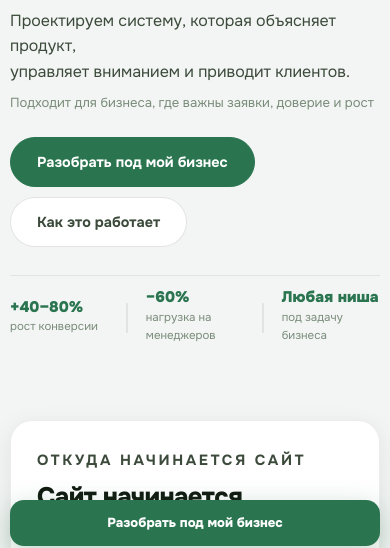
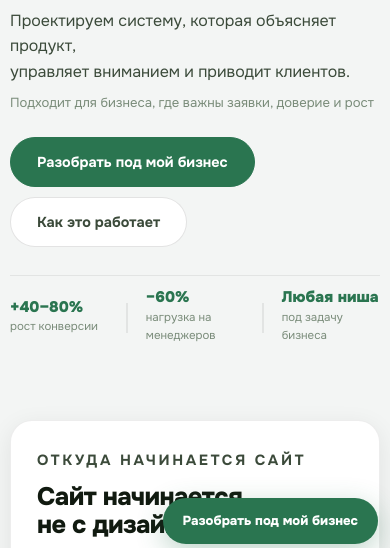
Before and after one commit to genfreemix/krayur-travel-demo, a website built with Vite: page index.html in a window 390 px wide. Shown: the part 288-836 px from the top of the page. Built offline with nearby package versions, Linux system fonts and the light colour scheme.

Commit message:
floating CTA: keep right-aligned on mobile, no full-width stretch

```diff
--- a/styles.css
+++ b/styles.css
@@ -822,5 +822,5 @@ h3 { font-weight: 700; line-height: 1.22; letter-spacing: -0.01em; }
 
   .footer-main { flex-direction: column; gap: 28px; }
   .footer-nav { gap: 32px; }
-  .floating-cta { left: 10px; right: 10px; bottom: 10px; border-radius: 14px; justify-content: center; }
+  .floating-cta { left: auto; right: 12px; bottom: 12px; }
 }
```
